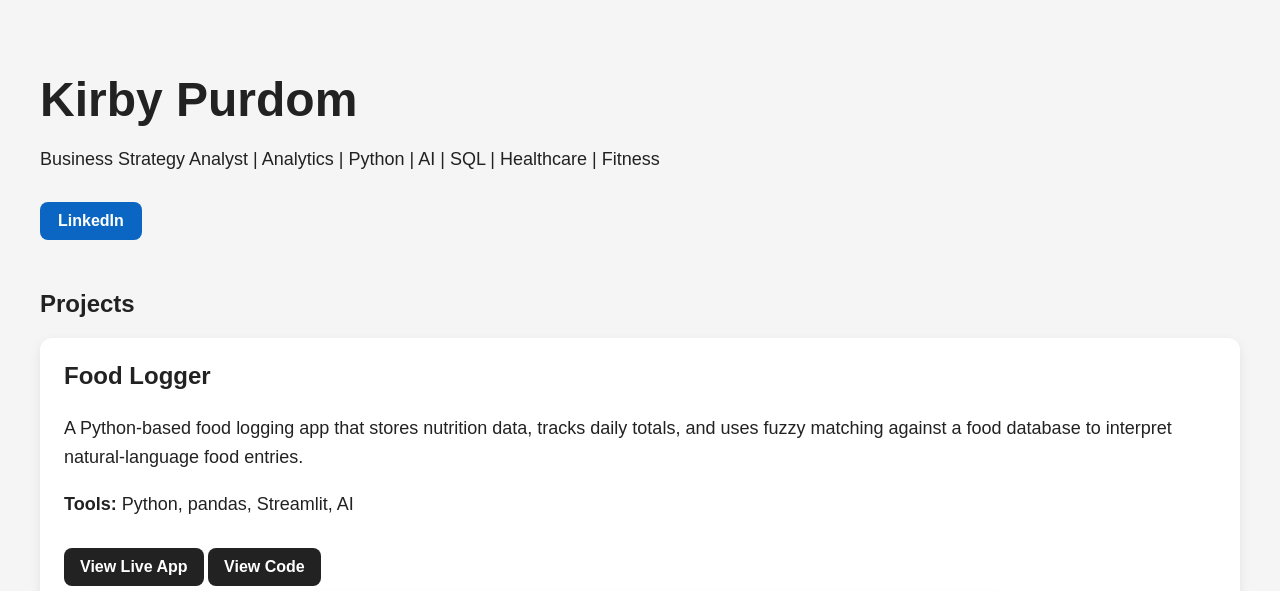
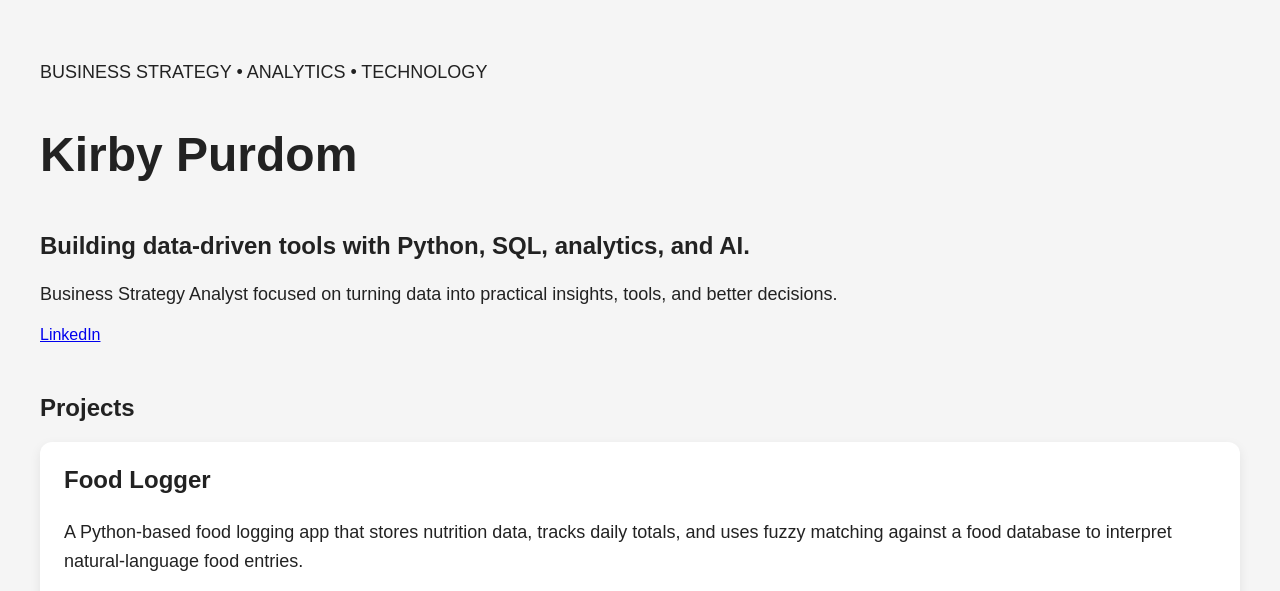
Before and after one commit to kpurdom33/portfolio, a plain HTML site: page index.html in a window 1280 px wide. Shown: the top 591 px of the page. Drawn offline with Linux system fonts and the light colour scheme.

Commit message:
Update index.html

```diff
--- a/index.html
+++ b/index.html
@@ -6,11 +6,29 @@
 </head>
 
 <body>
+<section class="hero">
+
+    <p class="hero-label">BUSINESS STRATEGY • ANALYTICS • TECHNOLOGY</p>
+
     <h1>Kirby Purdom</h1>
-    <p>Business Strategy Analyst | Analytics | Python | AI | SQL | Healthcare | Fitness</p>
-    <a href="https://www.linkedin.com/in/kirbypurdom/" target="_blank" class="linkedin-button">
-    LinkedIn
-</a>
+
+    <h2>
+        Building data-driven tools with Python, SQL,
+        analytics, and AI.
+    </h2>
+
+    <p class="hero-description">
+        Business Strategy Analyst focused on turning data into
+        practical insights, tools, and better decisions.
+    </p>
+
+    <div class="hero-buttons">
+        <a href="YOUR_LINKEDIN_URL" target="_blank" class="hero-button">
+            LinkedIn
+        </a>
+    </div>
+
+</section>
 
     <h2>Projects</h2>
     <div class="project-card">
```
